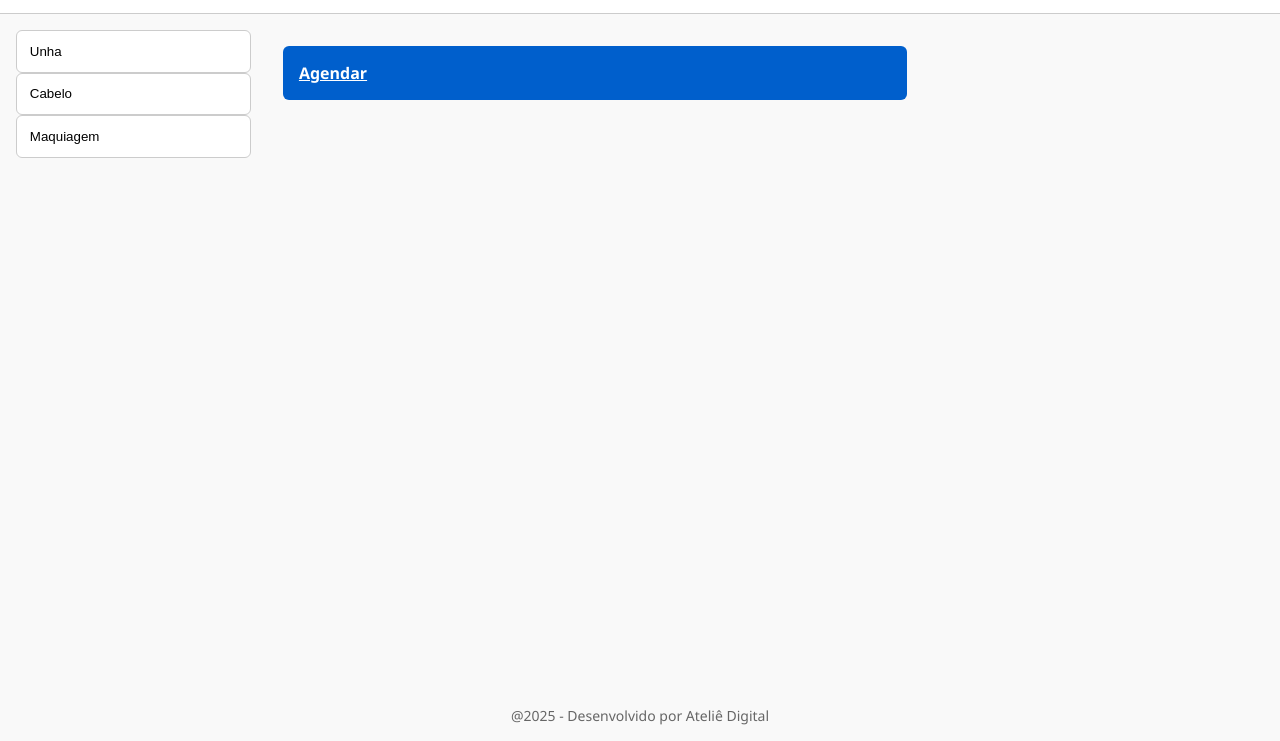
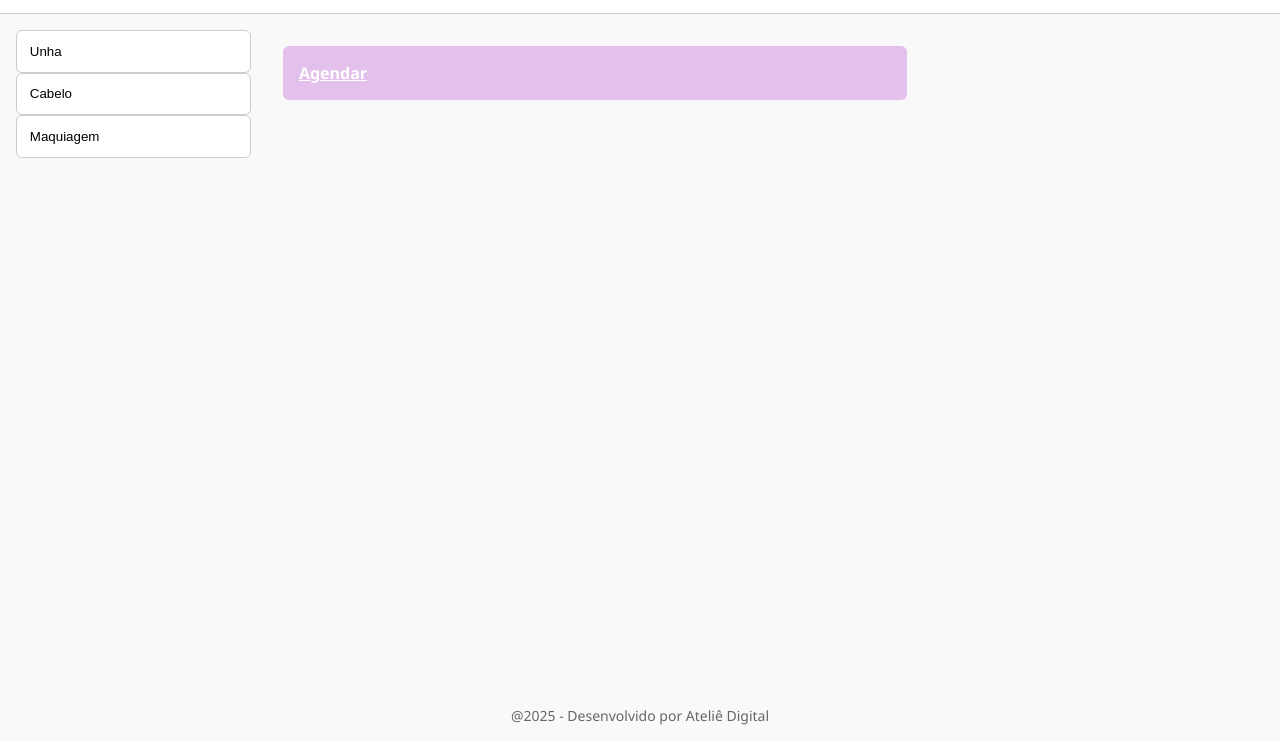
Before and after one commit to CarolinaAndradeCunha/agendamento-personalizado1, a plain HTML site: page index.html in a window 1280 px wide. In both pictures the pointer is over the link "Agendar". Shown: the part 59-800 px from the top of the page. Drawn offline with Linux system fonts and the light colour scheme.

Commit message:
style.css

```diff
--- a/style.css
+++ b/style.css
@@ -138,7 +138,7 @@ main {
 }
 
 .btn-agendar:hover {
-  background-color: #005fcc;
+  background-color: #e4c1ec;
 }
 
 .msg-erro {
```
